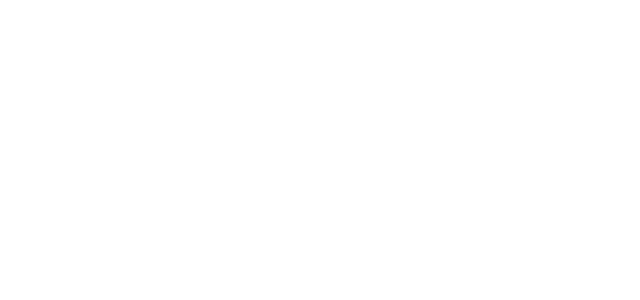
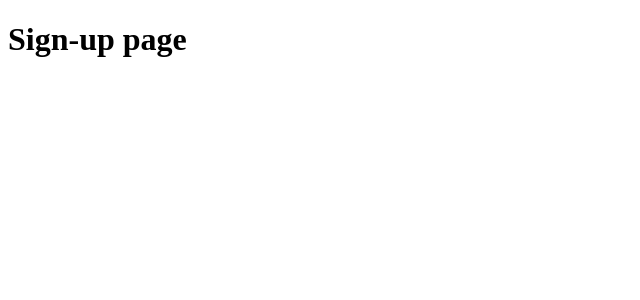
Before and after one commit to darkeny/dailynews, a React (Vite) app in the folder ui/evolution/: page /sign-up in a window 1280 px wide. Shown: the top 300 px of the page, without its empty margins (0-640 px from the left). Built offline with nearby package versions, Linux system fonts and the light colour scheme.

Commit message:
adding routes.tsx

```diff
--- a/ui/evolution/src/main.tsx
+++ b/ui/evolution/src/main.tsx
@@ -1,9 +1,10 @@
 import React from 'react'
 import ReactDOM from 'react-dom/client'
+import { Router } from './routes/routes'
 
 
 ReactDOM.createRoot(document.getElementById('root') as HTMLElement).render(
   <React.StrictMode>
-
+    <Router />
   </React.StrictMode>,
 )
--- a/ui/evolution/src/pages/home/index.tsx
+++ b/ui/evolution/src/pages/home/index.tsx
@@ -1,7 +1,7 @@
 const Home = () => {
     return (
         <>
-
+            <h1>Hello World</h1>
         </>
     )
 }
--- a/ui/evolution/src/pages/sign-in/index.tsx
+++ b/ui/evolution/src/pages/sign-in/index.tsx
@@ -1,7 +1,8 @@
 const SignIn = () => {
     return (
         <>
-
+            <h1>Sign-in page</h1>
         </>
     )
 }
+export default SignIn;
--- a/ui/evolution/src/pages/sign-in/new.tsx
+++ b/ui/evolution/src/pages/sign-in/new.tsx
@@ -1,6 +1,8 @@
 const SignUp = () => {
     return (
         <>
+            <h1>Sign-up page</h1>
         </>
     )
 }
+export default SignUp;
--- a/ui/evolution/src/routes/routes.tsx
+++ b/ui/evolution/src/routes/routes.tsx
@@ -1,8 +1,17 @@
-import { } from 'react-router-dom'
+import { BrowserRouter, Route, Routes as RouterContainer } from 'react-router-dom'
+import Home from '../pages/home'
+import SignIn from '../pages/sign-in'
+import SignUp from '../pages/sign-in/new'
 export const Router = () => {
     return (
         <>
-
+            <BrowserRouter>
+                <RouterContainer>
+                    <Route path={'/'} element={<Home />} />
+                    <Route path={'/sign-in'} element={<SignIn />} />
+                    <Route path={'/sign-up'} element={<SignUp />} />
+                </RouterContainer>
+            </BrowserRouter>
         </>
     )
 }
```
